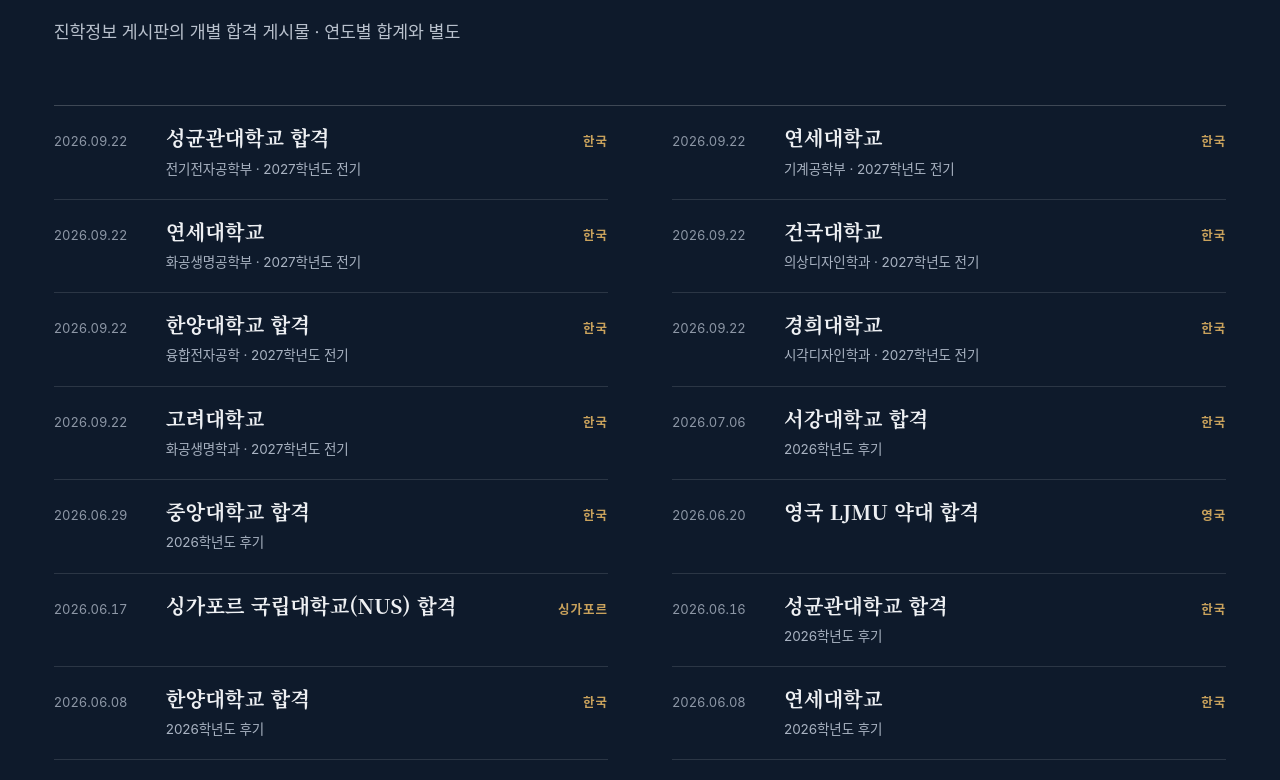
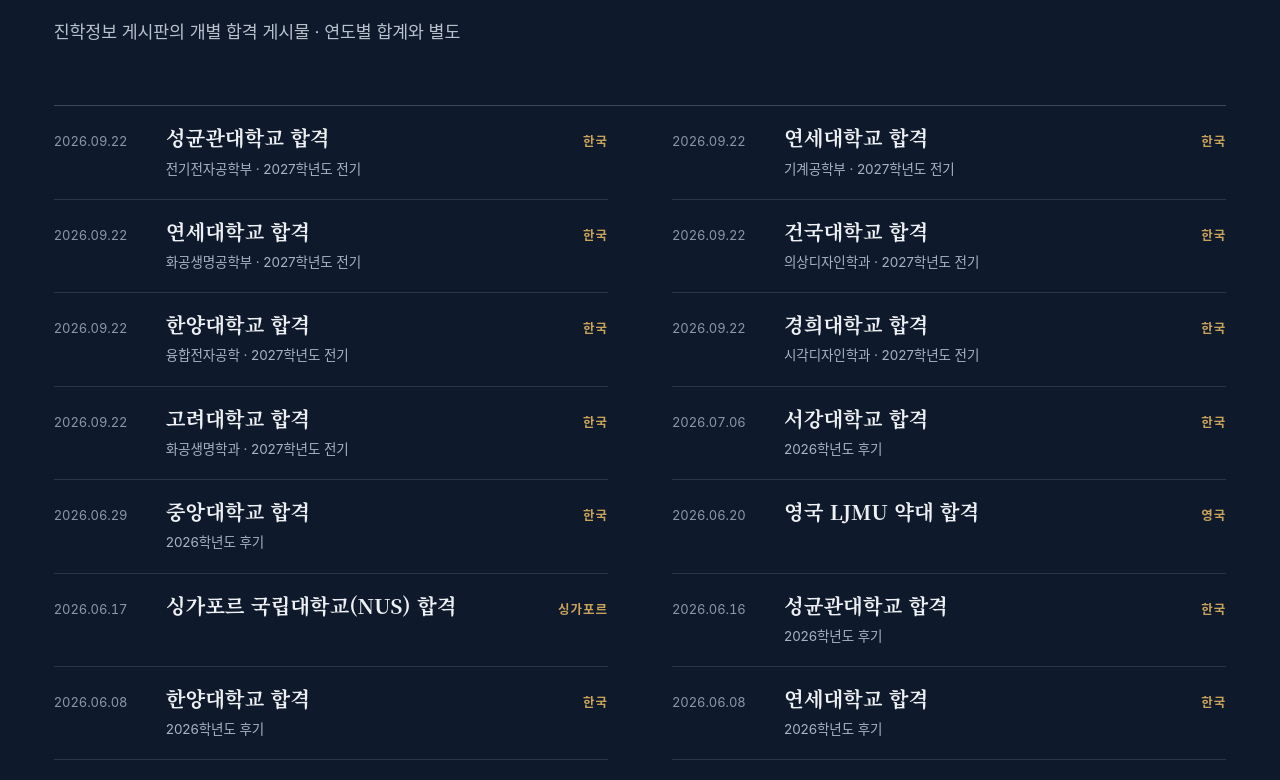
Before and after one commit to tnsuhak/qdis, a React (Vite) app: page /university-results in a window 1280 px wide. Shown: the part 3493-4273 px from the top of the page. Built offline with nearby package versions, Linux system fonts and the light colour scheme; a web font is replaced by a local one.

Commit message:
Label new QDIS offers consistently

```diff
--- a/components/results/Results.tsx
+++ b/components/results/Results.tsx
@@ -10,7 +10,11 @@
   'Liverpool John Moores University': '영국 LJMU 약대 합격',
   'National University of Singapore (NUS)': '싱가포르 국립대학교(NUS) 합격',
   '성균관대학교': '성균관대학교 합격',
+  '연세대학교': '연세대학교 합격',
+  '건국대학교': '건국대학교 합격',
   '한양대학교': '한양대학교 합격',
+  '경희대학교': '경희대학교 합격',
+  '고려대학교': '고려대학교 합격',
 };
 
 /** 홈·결과 페이지 공용: 최근 개별 합격 소식 */
```
